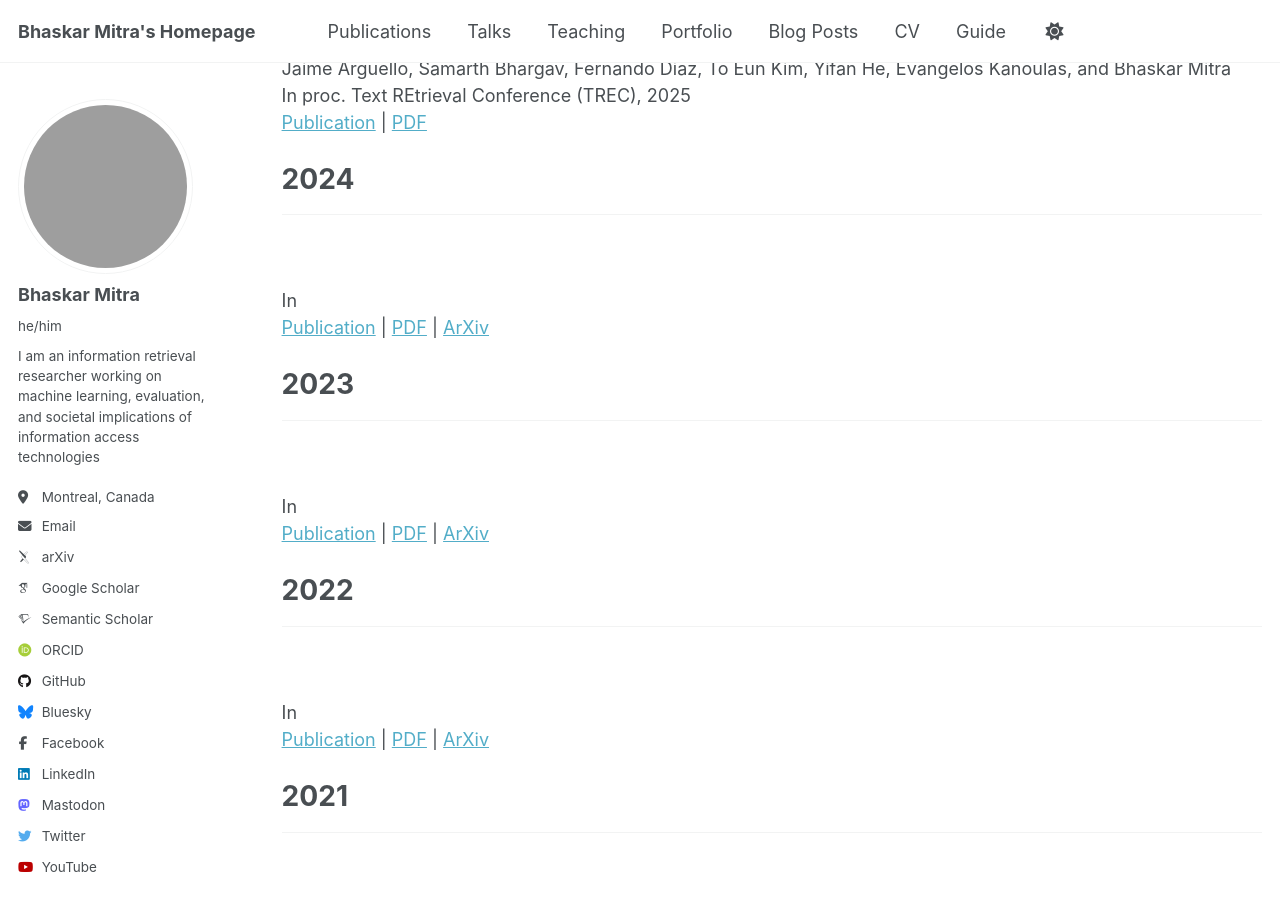
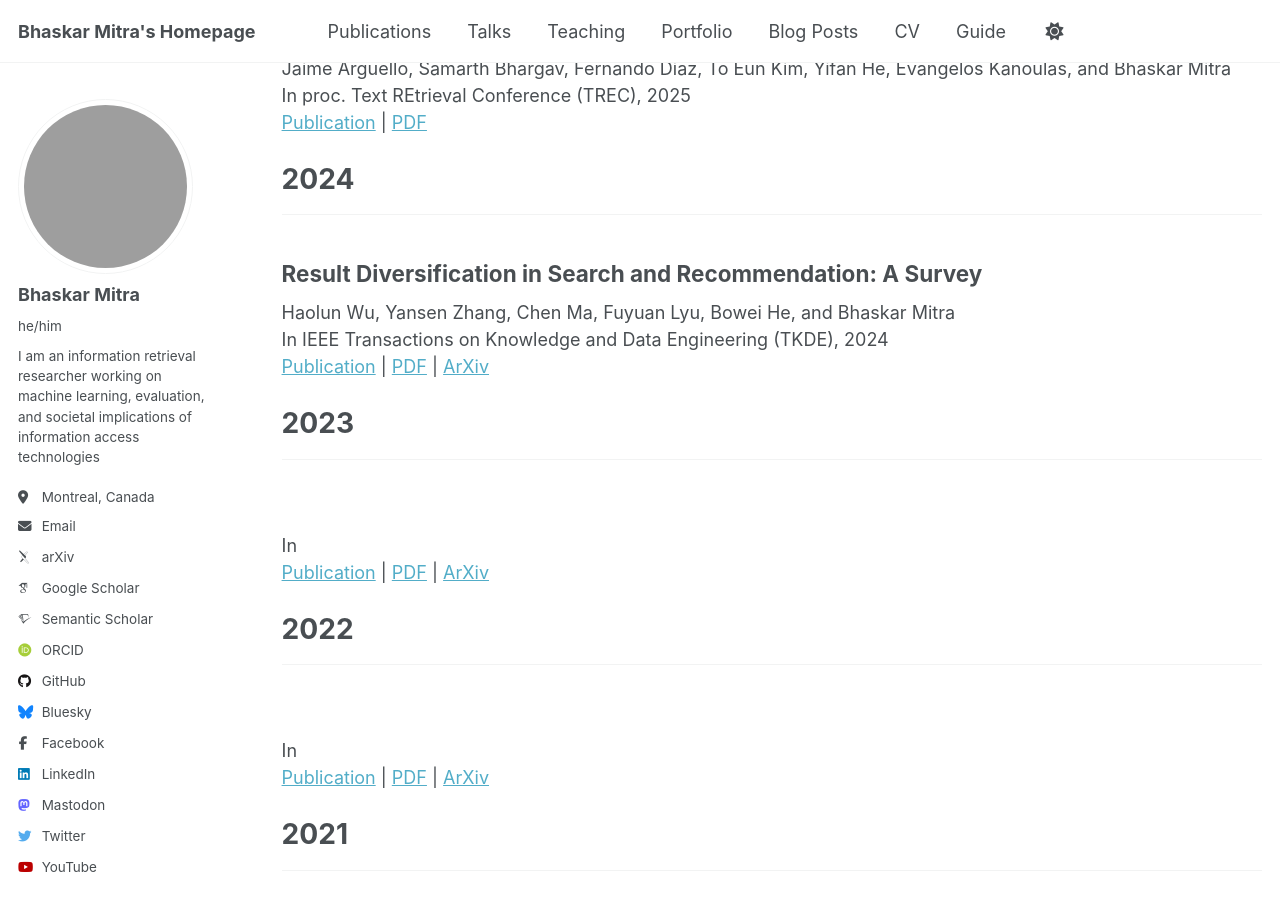
Before and after one commit to bhaskar-mitra/bhaskar-mitra.github.io, a Jekyll site: the page built from _pages/publications.html, in a window 1280 px wide and 900 px high, scrolled down 2000 px. Built offline with Jekyll 4.4.1, drawn with Linux system fonts in a browser that asks for light colours; some web fonts are replaced; grey boxes are pictures that could not be loaded.

Commit message:
Update publications.html

```diff
--- a/_pages/publications.html
+++ b/_pages/publications.html
@@ -88,10 +88,10 @@ author_profile: true
 <hr />
 <div class="list__item">
   <article class="archive__item" itemscope itemtype="http://schema.org/CreativeWork">
-    <h2></h2>
-    <br/>
-    In <br/>
-    <a href="">Publication</a> | <a href="../files/">PDF</a> | <a href="">ArXiv</a>
+    <h2>Result Diversification in Search and Recommendation: A Survey</h2>
+    Haolun Wu, Yansen Zhang, Chen Ma, Fuyuan Lyu, Bowei He, and Bhaskar Mitra<br/>
+    In IEEE Transactions on Knowledge and Data Engineering (TKDE), 2024 <br/>
+    <a href="https://ieeexplore.ieee.org/document/10490254">Publication</a> | <a href="../files/Result_Diversification_in_Search_and_Recommendation_A_Survey.pdf">PDF</a> | <a href="https://arxiv.org/abs/2212.14464">ArXiv</a>
   </article>
 </div>
 
```
